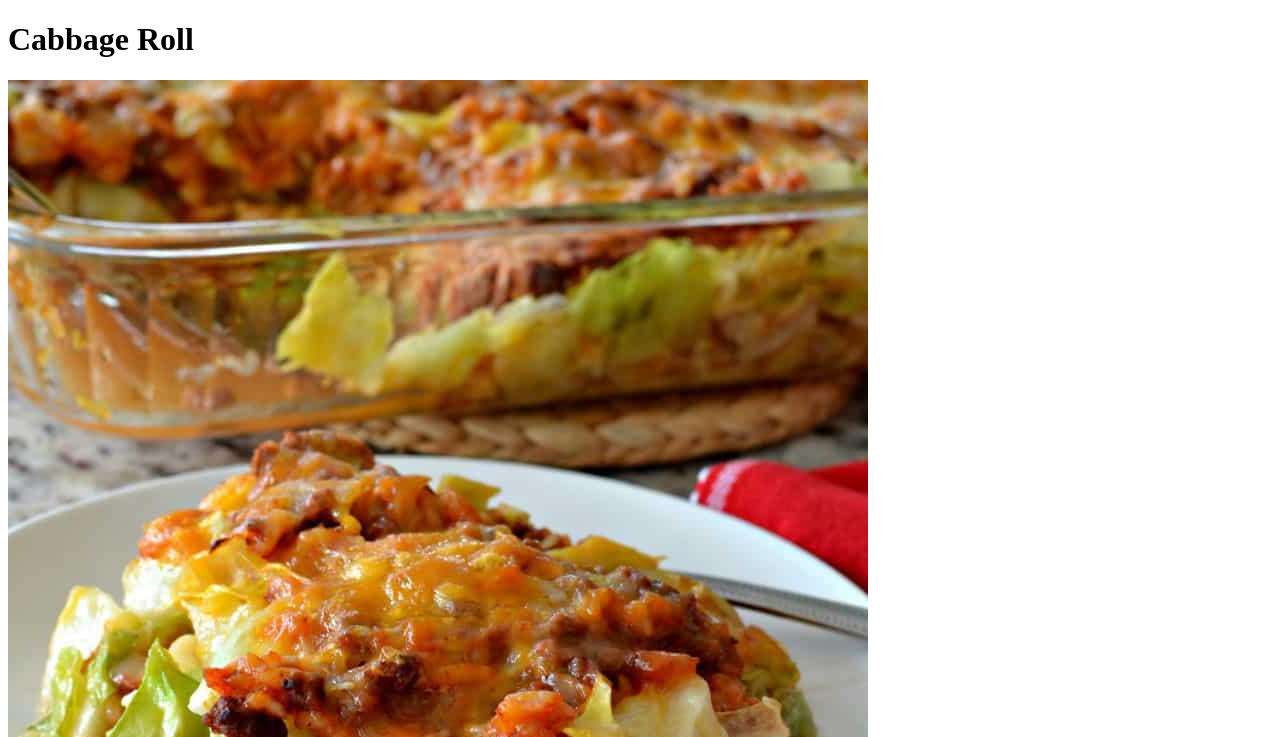
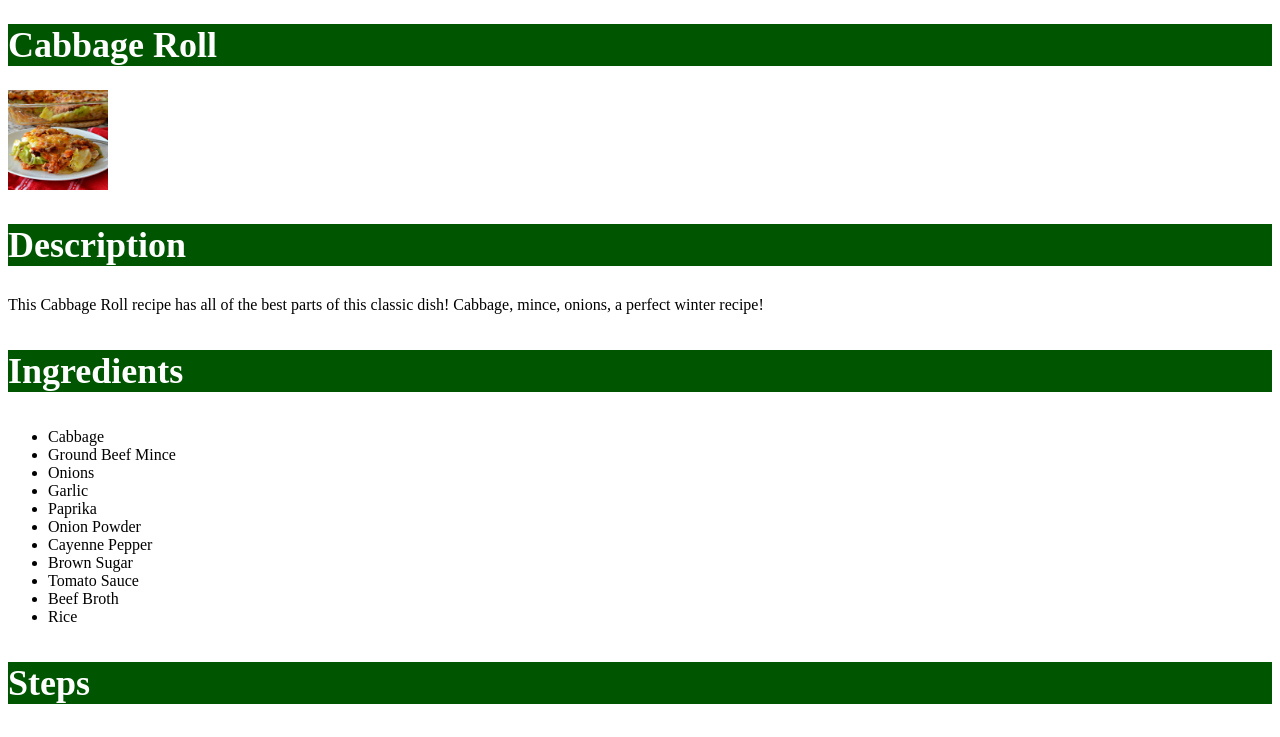
Before and after one commit to Garibaldi-cartridge/odin-recipe, a plain HTML site: page recipes/cabbage-roll.html in a window 1280 px wide. Shown: the top 737 px of the page. Drawn offline with Linux system fonts and the light colour scheme.

Commit message:
Correct link between recipe subfolders and css style sheet

```diff
--- a/recipes/cabbage-roll.html
+++ b/recipes/cabbage-roll.html
@@ -3,11 +3,11 @@
     <head>
         <meta charset="UTF-8">
         <Title>Cabbage Roll Recipe</Title>
-        <link rel="stylesheet" href="./style.css">
+        <link rel="stylesheet" href="../style.css">
     </head>
     <body>
         <h1>Cabbage Roll</h1>
-        <img src="../images/Cabbage-Casserole.jpg" alt="A tasty cabbage casserole">
+        <img class="foodpic" src="../images/Cabbage-Casserole.jpg" alt="A tasty cabbage casserole">
         <h2>Description</h2>
         <p>This Cabbage Roll recipe has all of the best parts of this classic dish! Cabbage, mince, onions, a perfect winter recipe!</p>
         <h3>Ingredients</h3>
--- /dev/null
+++ b/style.css
@@ -0,0 +1,16 @@
+h1, h2, h3, p, li, a, {font-family:Verdana, Geneva, Tahoma, sans-serif;
+}
+
+h1, h2, h3 {
+
+    font-weight: bolder;
+    font-size: 36px;
+    color: white;
+    background-color: #005600;
+    text-align: left;
+
+}
+
+.foodpic {
+    height: 100px; width: 100px;
+}
```
Also changed, not shown: index.html (+2 -1 lines), recipes/chicken-and-black-bean-enchiladas.html (+2 -2 lines), recipes/pulled-pork.html (+2 -2 lines).
